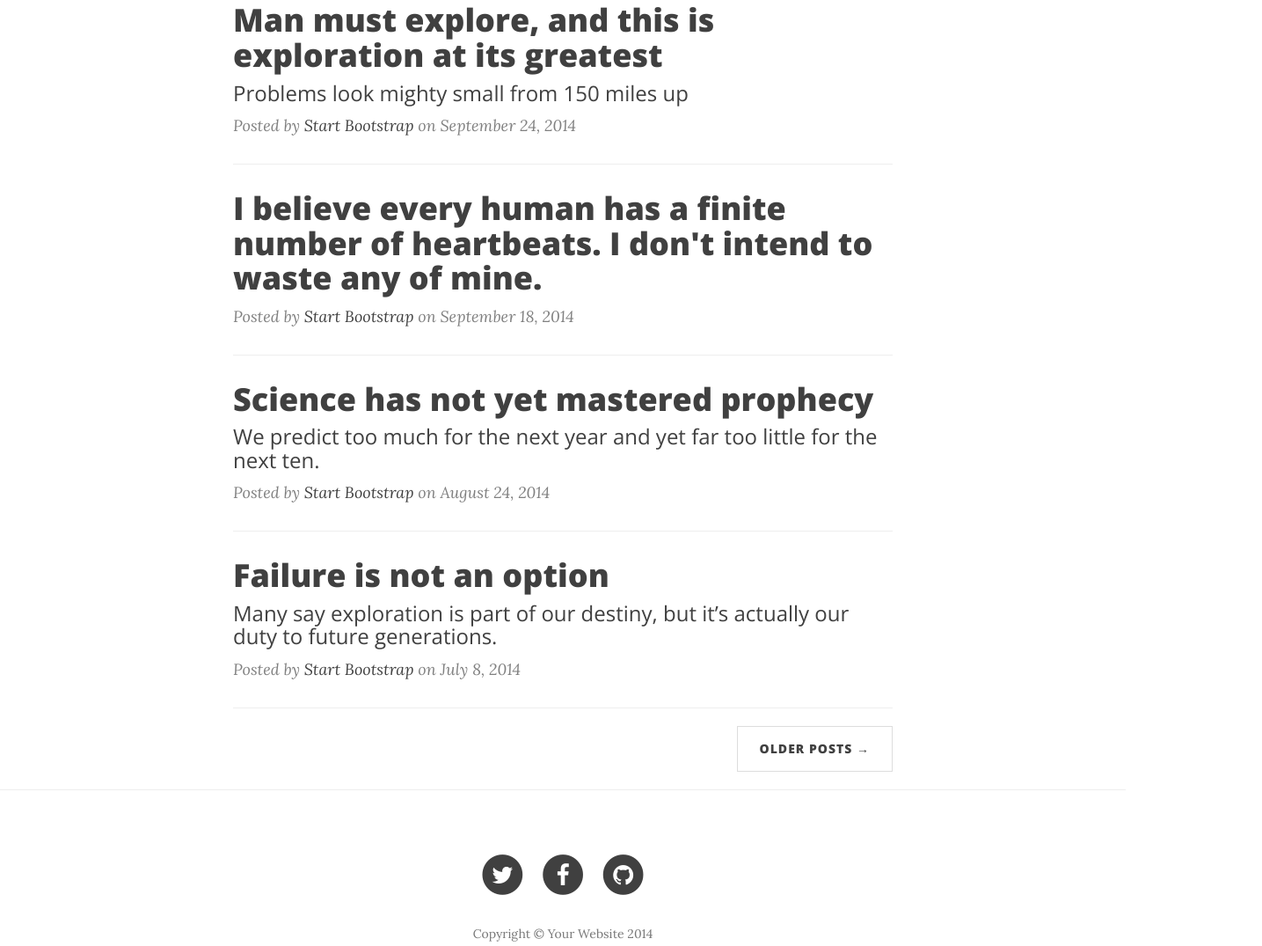
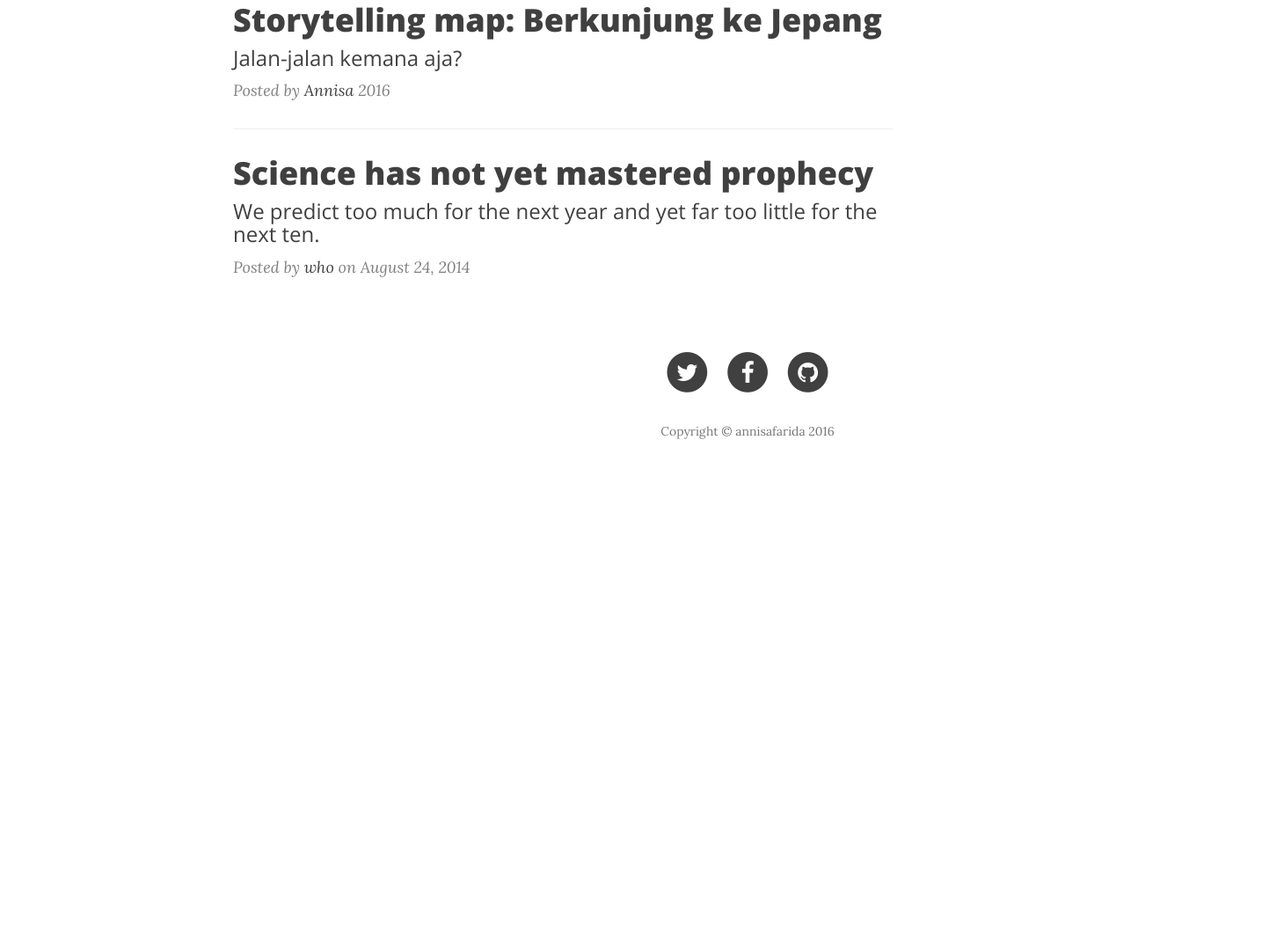
Before and after one commit to annisafarida/annisafarida.github.io, a website: page index.html in a window 1280 px wide. Shown: the part 613-1688 px from the top of the page at 88% size, 1435 px wide, since content can reach past the window. After the commit the page ends 1179 px from the top, so only its background shows below. Drawn offline with nearby package versions, Linux system fonts and the light colour scheme.

Commit message:
edit about index post

```diff
--- a/index.html
+++ b/index.html
@@ -44,7 +44,7 @@
                     <span class="icon-bar"></span>
                     <span class="icon-bar"></span>
                 </button>
-                <a class="navbar-brand" href="index.html">Start Bootstrap</a>
+                <a class="navbar-brand" href="index.html">Menu</a>
             </div>
 
             <!-- Collect the nav links, forms, and other content for toggling -->
@@ -89,23 +89,15 @@
                 <div class="post-preview">
                     <a href="post.html">
                         <h2 class="post-title">
-                            Man must explore, and this is exploration at its greatest
+                            Storytelling map: Berkunjung ke Jepang
                         </h2>
                         <h3 class="post-subtitle">
-                            Problems look mighty small from 150 miles up
+                            Jalan-jalan kemana aja?
                         </h3>
                     </a>
-                    <p class="post-meta">Posted by <a href="#">Start Bootstrap</a> on September 24, 2014</p>
+                    <p class="post-meta">Posted by <a href="#">Annisa</a> 2016</p>
                 </div>
-                <hr>
-                <div class="post-preview">
-                    <a href="post.html">
-                        <h2 class="post-title">
-                            I believe every human has a finite number of heartbeats. I don't intend to waste any of mine.
-                        </h2>
-                    </a>
-                    <p class="post-meta">Posted by <a href="#">Start Bootstrap</a> on September 18, 2014</p>
-                </div>
+
                 <hr>
                 <div class="post-preview">
                     <a href="post.html">
@@ -116,32 +108,8 @@
                             We predict too much for the next year and yet far too little for the next ten.
                         </h3>
                     </a>
-                    <p class="post-meta">Posted by <a href="#">Start Bootstrap</a> on August 24, 2014</p>
+                    <p class="post-meta">Posted by <a href="#"> who </a> on August 24, 2014</p>
                 </div>
-                <hr>
-                <div class="post-preview">
-                    <a href="post.html">
-                        <h2 class="post-title">
-                            Failure is not an option
-                        </h2>
-                        <h3 class="post-subtitle">
-                            Many say exploration is part of our destiny, but it’s actually our duty to future generations.
-                        </h3>
-                    </a>
-                    <p class="post-meta">Posted by <a href="#">Start Bootstrap</a> on July 8, 2014</p>
-                </div>
-                <hr>
-                <!-- Pager -->
-                <ul class="pager">
-                    <li class="next">
-                        <a href="#">Older Posts &rarr;</a>
-                    </li>
-                </ul>
-            </div>
-        </div>
-    </div>
-
-    <hr>
 
     <!-- Footer -->
     <footer>
@@ -174,7 +142,7 @@
                             </a>
                         </li>
                     </ul>
-                    <p class="copyright text-muted">Copyright &copy; Your Website 2014</p>
+                    <p class="copyright text-muted">Copyright &copy; annisafarida 2016</p>
                 </div>
             </div>
         </div>
```
Also changed, not shown: about.html (+3 -3 lines), post.html (+9 -19 lines).
